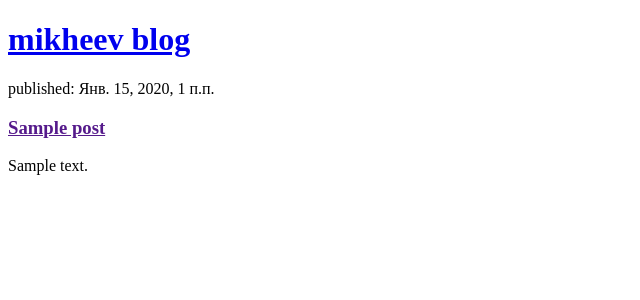
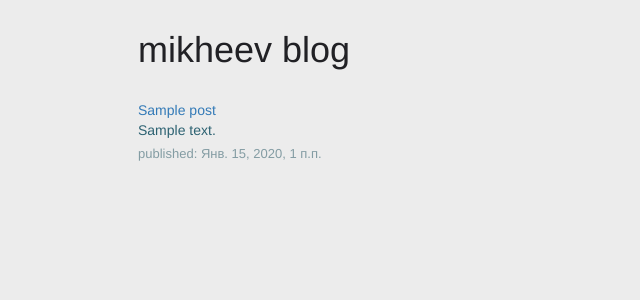
Before and after one commit to MkhvDm/my-first-blog, a Django app: page / in a window 1280 px wide. Shown: the top 300 px of the page, without its empty margins (0-640 px from the left). Run offline with Django 3.2, Linux system fonts and the light colour scheme; tables that the repository leaves empty hold one stand-in row (values such as "Sample post"); some libraries are stand-ins or nearby versions.

Commit message:
Started add CSS styles

```diff
--- /dev/null
+++ b/blog/static/css/blog.css
@@ -0,0 +1,29 @@
+body {
+    background-color: #ececec;
+    margin-left: 10%;
+    width: 60%;
+}
+
+div {
+    padding: 10px;
+}
+p {
+    margin: 0;
+}
+h3 {
+    margin: 0;
+}
+
+h1 a {
+    color: #212125;
+}
+
+p.pub_date {
+    color: #839ca3;
+    font-size: small;
+    padding-top: 5px;;
+}
+
+p.post_text {
+    color: #2d6272;
+}
--- a/blog/templates/blog/post_list.html
+++ b/blog/templates/blog/post_list.html
@@ -1,8 +1,12 @@
+{% load static %}
 <!DOCTYPE html>
 <html lang="en">
     <head>
         <meta charset="UTF-8">
         <title>mikheev blog</title>
+        <link rel="stylesheet" href="//maxcdn.bootstrapcdn.com/bootstrap/3.2.0/css/bootstrap.min.css">
+        <link rel="stylesheet" href="//maxcdn.bootstrapcdn.com/bootstrap/3.2.0/css/bootstrap-theme.min.css">
+        <link rel="stylesheet" href="{% static 'css/blog.css' %}">
     </head>
     <body>
         <div>
@@ -11,9 +15,9 @@
 
         {% for post in posts %}
             <div>
-                <p>published: {{post.published_date}}</p>
-                <h3><a href="">{{post.title}}</a></h3>
-                <p>{{post.text|linebreaksbr }}</p>
+                <h3"><a href="">{{post.title}}</a></h3>
+                <p class='post_text'>{{post.text|linebreaksbr }}</p>
+                <p class='pub_date'>published: {{post.published_date}}</p>
             </div>
         {% endfor %}
     </body>
```
Also changed, not shown: 1 other file.
